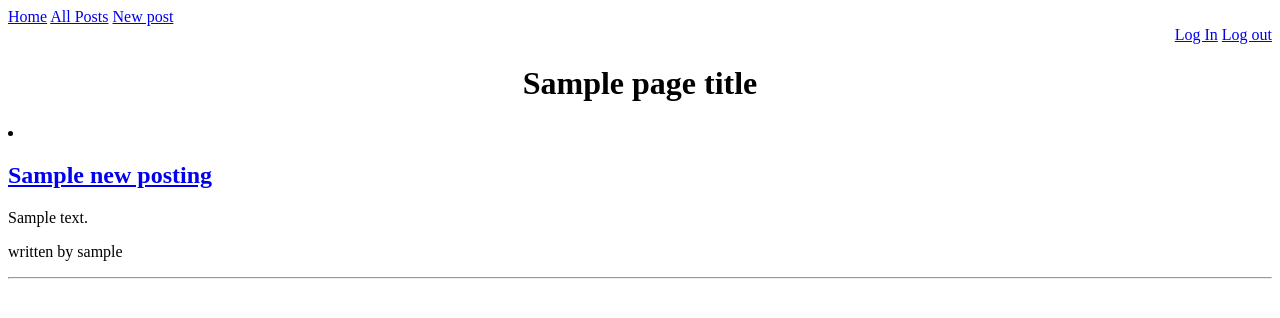
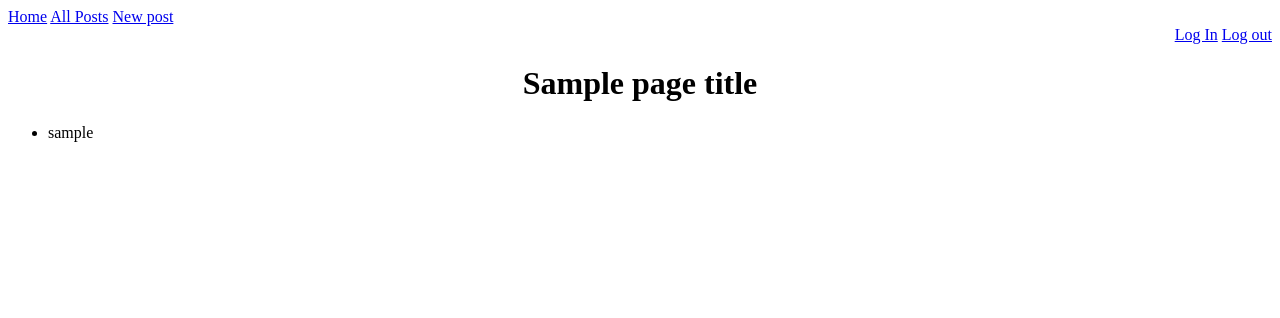
Before and after one commit to wobaus/blogz, a Flask app: template templates/index.html in a window 1280 px wide. Shown: the top 318 px of the page. Run offline with Flask 2, Linux system fonts and the light colour scheme; tables that the repository leaves empty hold one stand-in row (values such as "Sample post"); the template is opened without the code that fills it: values that come from a table or form of the project are taken from there, most other values are stand-ins (such as "Sample title", 1, 10 or a date in 2020); data that the repository does not hold is empty.

Commit message:
index.html displays users

```diff
--- a/main.py
+++ b/main.py
@@ -46,9 +46,6 @@ def require_login():
 
 @app.route('/login', methods = ['POST', 'GET'])
 def login():
-    username = ""
-    password = ""
-    user = ""
 
     if request.method == 'POST':
         username = request.form['username']
@@ -94,22 +91,33 @@ def signup():
 @app.route('/blog')
 def blog():
 
+
     if not request.args:
 
-        title = request.form.get("title")
-        body = request.form.get("body")
-        username = session['username']
-        new_posting = Blog(title, body, username)
+        title = request.args.get("title")
+        body = request.args.get("body")
+
+
+        owner = User.query.filter_by(username=username).first()
+
+        new_posting = Blog(title,body,owner)
+
+        current_owner = User.query.filter_by(id=new_posting.owner_id).first()
+
         postings = Blog.query.all()
 
-        return render_template('blog.html',page_title="Build a Blog", title=title, body=body, new_posting=new_posting, postings=postings)
+
+        # TODO: need to get username from User class that matches Blog's owner_id
+
+        return render_template('blog.html',page_title="All Postings",new_posting=new_posting, postings=postings, current_owner=current_owner)
 
     else:
         posting_id = request.args.get('id')
         current_page = Blog.query.filter_by(id=posting_id).first()
-        return render_template('posting_page.html',current_page=current_page)
+        return render_template('singleuser.html',current_page=current_page)
 
 
+    return render_template('singleuser.html',current_page=current_page,new_posting=new_posting, postings=postings)
 
 
 
@@ -119,14 +127,18 @@ def newpost():
     if request.method == 'POST':
         title = request.form['title']
         body = request.form['body']
-        user = User.query.filter_by(username=session['username']).first()
 
         if title and body:
-            new_posting = Blog(title, body,user)
+
+            auther = User.query.filter_by(username=session['username']).first()
+
+            new_posting = Blog(title, body, auther)
             db.session.add(new_posting)
             db.session.commit()
 
-            return render_template('SingleUser.html', current_page=new_posting)
+            postings = Blog.query.all()
+
+            return render_template('/singleuser.html', current_page=new_posting)
 
         else:
            #flash ('Please POST!')
@@ -137,24 +149,13 @@ def newpost():
 
 
 
-@app.route('/posting_page')
-def posting_page():
-    title = request.form.get("title")
-    body = request.form.get("body")
-    blog_id = request.form.get("id")
-
-
-    current_posting = Blog.query.get(posting_id)
-    return render_template('/blog.html', page_title=title, page_body=body)
-
-    #return render_template('/posting_page.html', page_title=title,posting_body=body )
-
-
-
-
 @app.route('/')
 def index():
-    return redirect(url_for('blog'))
+    #getting all user and displays as ul
+
+    all_user = User.query.all()
+
+    return render_template('index.html', page_title="All users", all_user=all_user )
 
 @app.route('/logout')
 def logout():
--- a/templates/blog.html
+++ b/templates/blog.html
@@ -1,6 +1,7 @@
 {% extends "base.html" %}
 
 {% block content %}
+
 
         {% if postings|length == 0 %}
         <p>No New postings yet</p>
@@ -11,7 +12,8 @@
 
              <li><a href="/blog?id={{new_posting.id}}"><h2>{{new_posting.title}}</h2></a>
                  <p>{{new_posting.body}}</p>
-                 <p>{{new_posting.time}}</p>
+                 <p>Blog class's owner_id ---{{new_posting.owner_id}}</p>
+                 <p>{{current_owner.username}}</p>
              </li>
              <hr/>
               {% endfor %}
--- a/templates/index.html
+++ b/templates/index.html
@@ -2,24 +2,11 @@
 
 {% block content %}
 
-        {% if postings|length == 0 %}
-        <p>No New postings yet</p>
-        {% else %}
+<ul>
+    {% for user in all_user %}
+        <li> {{user.username}} </li>
+    {% endfor %}
 
-
-              {% for new_posting in postings %}
-
-             <li><a href="/blog?id={{new_posting.id}}"><h2>{{new_posting.title}}</h2></a>
-                 <p>{{new_posting.body}}</p>
-                 <p>written by {{new_posting.username}}</p>
-
-             </li>
-             <hr/>
-              {% endfor %}
-
-
-
-
-        {% endif %}
+</ul>
 
 {% endblock %}
```
Also changed, not shown: templates/SingleUser.html (+6 -2 lines).
